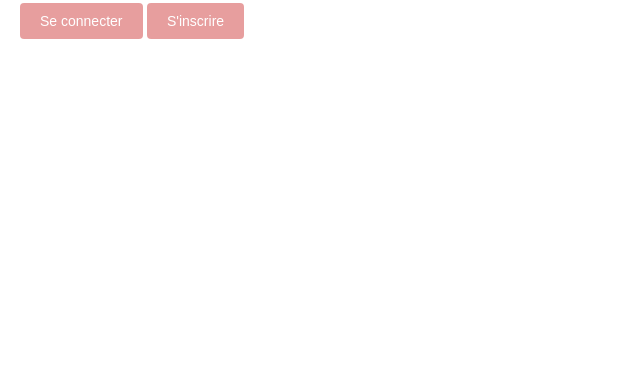
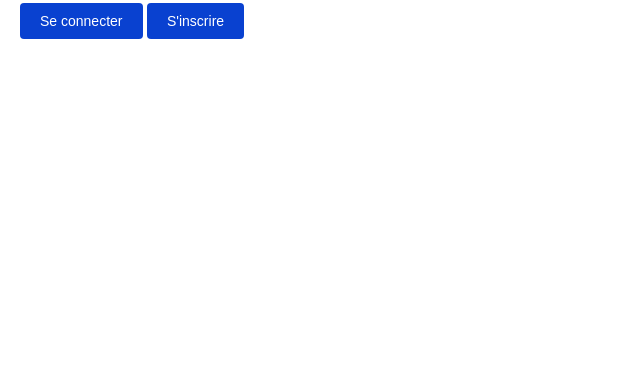
Before and after one commit to oceanetardy/GestionDeLivres, a PHP site: page / in a window 1280 px wide. Shown: the part 435-800 px from the top of the page, without its empty margins (0-640 px from the left). Run offline with PHP 8.4, Linux system fonts and the light colour scheme.

Commit message:
[*] correction

```diff
--- a/styles.css
+++ b/styles.css
@@ -51,7 +51,7 @@ button {
     display: inline-block;
     padding: 10px 20px;
     font-size: 14px;
-    background-color: rgba(193, 0, 1, 0.38);
+    background-color: rgb(9, 65, 208);
     color: white;
     text-decoration: none;
     border-radius: 4px;
@@ -59,5 +59,5 @@ button {
 }
 
 .button:hover {
-    background-color: rgba(193, 0, 1, 0.38);
+    background-color: rgb(73, 105, 208);
 }
```
